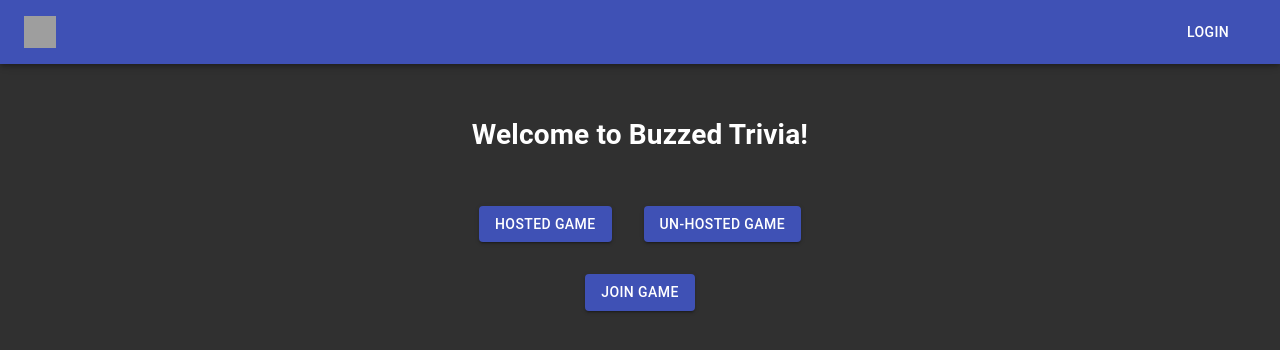
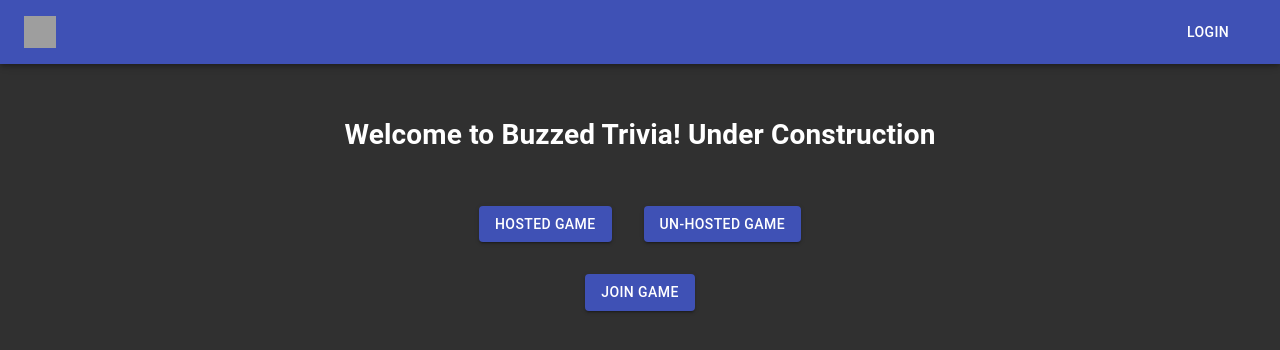
Before and after one commit to adambaldwin1st/buzzed-trivia-frontend, a React (Create React App) app: page / in a window 1280 px wide. Shown: the top 350 px of the page. Built offline with nearby package versions, Linux system fonts and the light colour scheme; grey boxes are pictures that could not be loaded.

Commit message:
Github action attempt

```diff
--- a/src/pages/Home.tsx
+++ b/src/pages/Home.tsx
@@ -23,7 +23,7 @@ const Home: React.FC = () => {
 
     return (
         <div className={classes.root}>
-            <h1>Welcome to Buzzed Trivia!</h1>
+            <h1>Welcome to Buzzed Trivia! Under Construction</h1>
             <div className={classes.buttonContainer}>
                 <Button className={classes.button} variant="contained" color="primary">
                     Hosted Game
```
